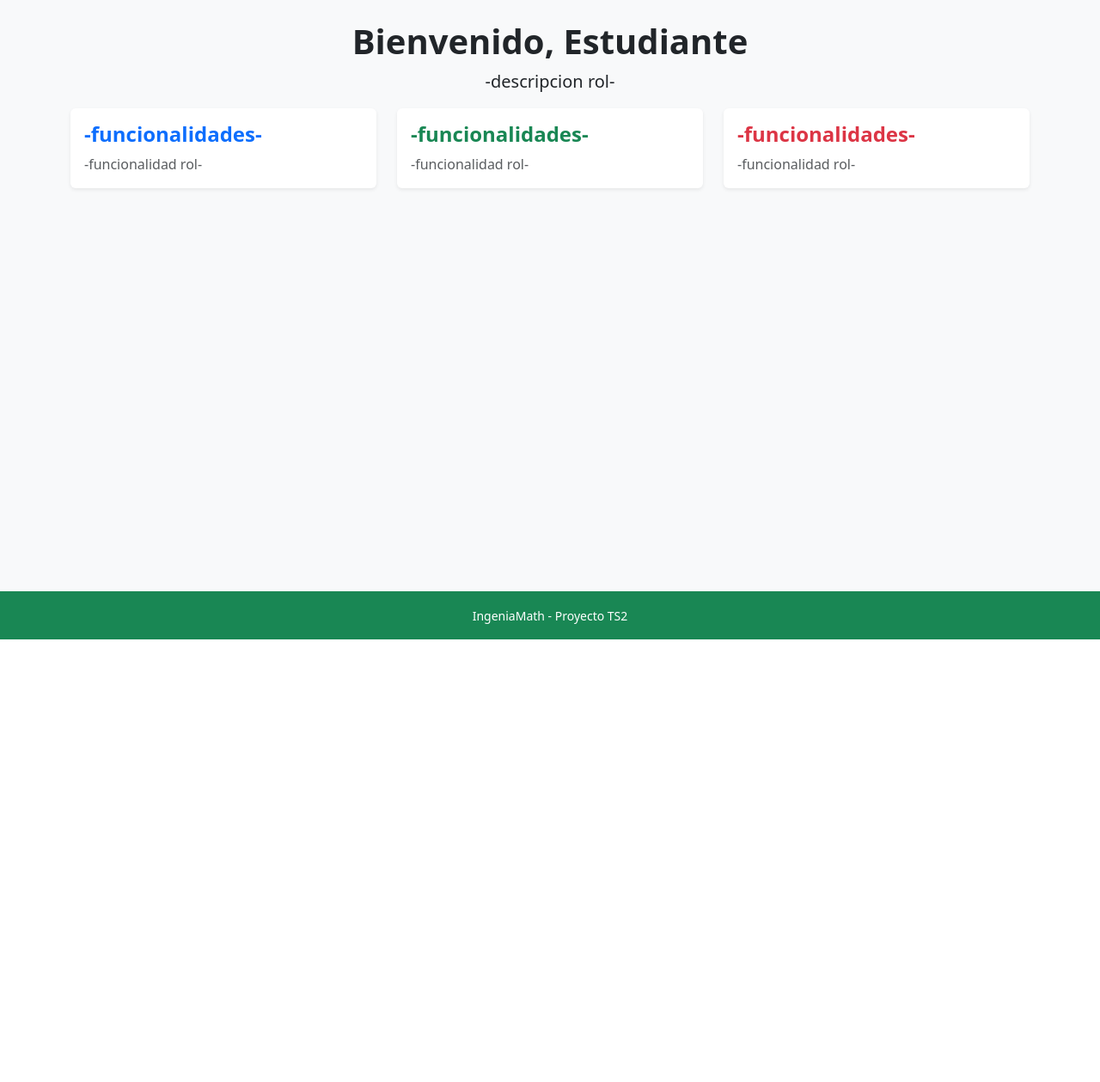
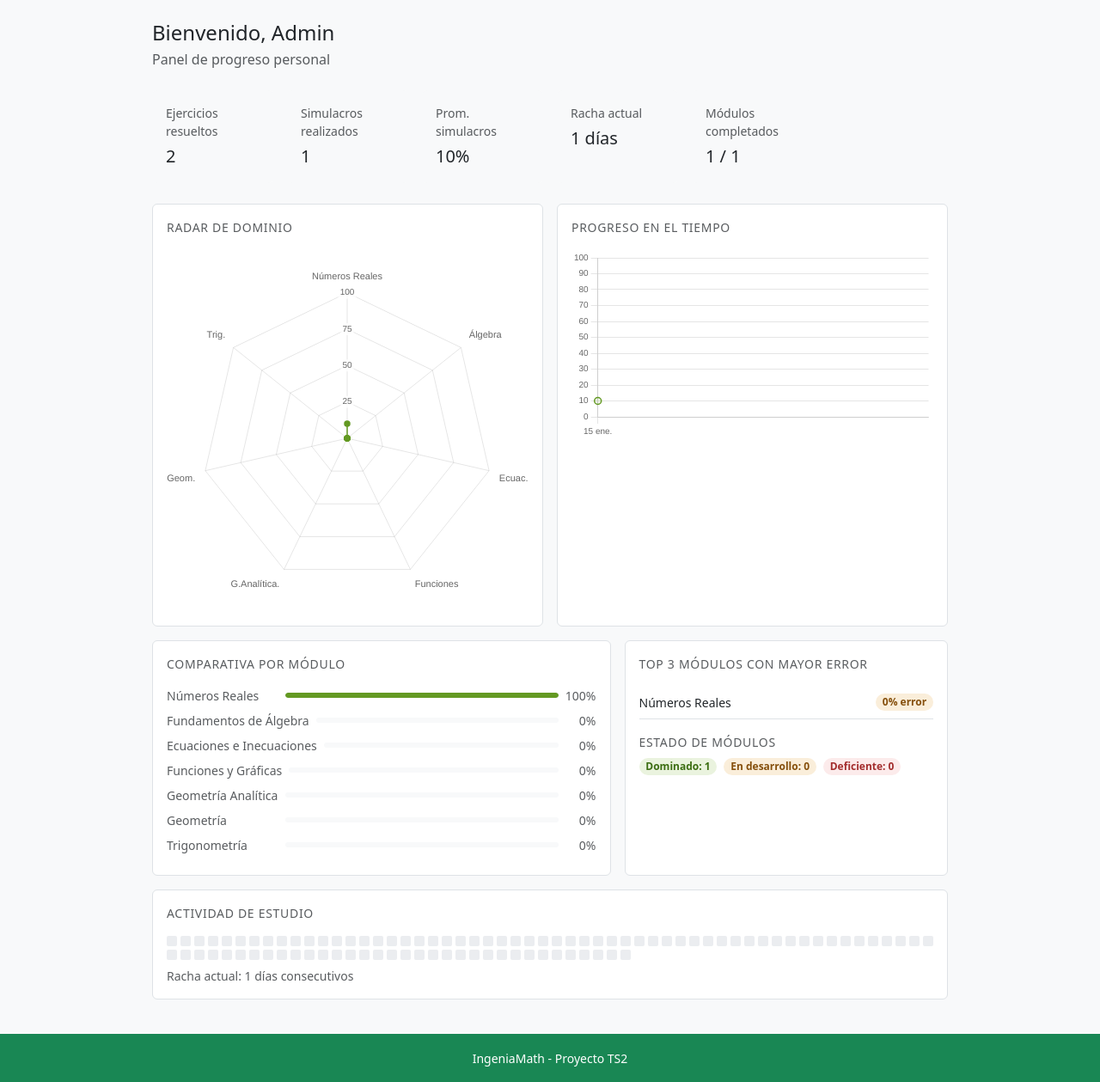
Before and after one commit to dxRony/IngeniaMath, a Laravel app: page /student/dashboard in a window 1280 px wide. Shown: the part 56-1315 px from the top of the page at 86% size. Before the commit the page ends 800 px from the top, so only its background shows below. Run offline with Laravel 12, Linux system fonts and the light colour scheme; a user stored in the database is signed in; data comes from the database, SQL or seed files in the repository; tables that the repository leaves empty hold one stand-in row (values such as "Sample post"); parts of the project's set-up code (start-up, migrations or seed data) failed here and were passed over.

Commit message:
add: student-dashboard - v1

```diff
--- a/app/Http/Controllers/Student/StudentDashboardController.php
+++ b/app/Http/Controllers/Student/StudentDashboardController.php
@@ -3,12 +3,221 @@
 namespace App\Http\Controllers\Student;
 
 use App\Http\Controllers\Controller;
+use App\Models\AssessmentExercise;
+use App\Models\InitialAssessment;
+use App\Models\LearningPath;
+use App\Models\ModuleProgress;
+use App\Models\MockExam;
+use App\Models\PathItem;
+use App\Models\PracticeSession;
+use App\Models\Topic;
+use Illuminate\Support\Facades\Auth;
+use Illuminate\Support\Facades\DB;
 use Illuminate\View\View;
 
 class StudentDashboardController extends Controller
 {
     public function index(): View
     {
-        return view('student.index');
+        $studentId = Auth::id();
+
+        // --- Métricas numéricas ---
+        $totalExercises = AssessmentExercise::where('student_id', $studentId) // via assessment
+            ->join('initial_assessments', 'assessment_exercises.assessment_id', '=', 'initial_assessments.id')
+            ->where('initial_assessments.student_id', $studentId)
+            ->where('assessment_exercises.is_correct', '!=', null)
+            ->count()
+            + DB::table('session_exercises')
+            ->join('practice_sessions', 'session_exercises.session_id', '=', 'practice_sessions.id')
+            ->where('practice_sessions.student_id', $studentId)
+            ->count();
+
+        $totalMockExams   = MockExam::where('student_id', $studentId)->count();
+        $avgMockScore     = MockExam::where('student_id', $studentId)->avg('score');
+
+        // Racha de días consecutivos
+        $streak = $this->calculateStreak($studentId);
+
+        // Módulos completados vs pendientes
+        $moduleStatusCounts = ModuleProgress::where('student_id', $studentId)
+            ->select('topic_id', DB::raw('MAX(id) as max_id'))
+            ->groupBy('topic_id')
+            ->pluck('max_id');
+
+        $latestStatuses = ModuleProgress::whereIn('id', $moduleStatusCounts)
+            ->with('masteryLevel')
+            ->get();
+
+        $completedModules = $latestStatuses->filter(
+            fn($m) => $m->masteryLevel->name === 'Dominado'
+        )->count();
+
+        $pendingModules = $latestStatuses->filter(
+            fn($m) => $m->masteryLevel->name !== 'Dominado'
+        )->count();
+
+        // --- Radar + Comparativa + Progreso en el tiempo ---
+        $latestProgress = ModuleProgress::where('student_id', $studentId)
+            ->select('topic_id', DB::raw('MAX(id) as max_id'))
+            ->groupBy('topic_id')
+            ->pluck('max_id');
+
+        $moduleScores = ModuleProgress::whereIn('id', $latestProgress)
+            ->with(['topic:id,name', 'masteryLevel:id,name'])
+            ->get()
+            ->keyBy('topic_id');
+
+        $topics = Topic::orderBy('order')->get();
+
+        $radarLabels  = [];
+        $radarData    = [];
+
+        $moduleAccuracyRaw = DB::query()
+            ->fromSub($this->studentExercisesBySubtopicQuery($studentId), 'all_exercises')
+            ->join('subtopics as s', 'all_exercises.subtopic_id', '=', 's.id')
+            ->join('topics as t', 's.topic_id', '=', 't.id')
+            ->select(
+                't.id as topic_id',
+                DB::raw('COUNT(*) as total'),
+                DB::raw('SUM(CASE WHEN all_exercises.is_correct = 1 THEN 1 ELSE 0 END) as correct')
+            )
+            ->groupBy('t.id')
+            ->get()
+            ->keyBy('topic_id');
+
+        $barData = [];
+
+        foreach ($topics as $topic) {
+            $radarLabels[] = $this->shortName($topic->name);
+            $score = $moduleScores[$topic->id]->score ?? 0;
+            $totalAttempts = (int) ($moduleAccuracyRaw[$topic->id]->total ?? 0);
+            $correctAttempts = (int) ($moduleAccuracyRaw[$topic->id]->correct ?? 0);
+            $accuracy = $totalAttempts > 0 ? ($correctAttempts / $totalAttempts) * 100 : 0;
+
+            $radarData[] = round($score, 1);
+            $barData[]   = round($accuracy, 1);
+        }
+
+        // Progreso en el tiempo (agrupado por semana)
+        $progressOverTime = ModuleProgress::where('student_id', $studentId)
+            ->select(
+                DB::raw('YEAR(created_at) as year'),
+                DB::raw('WEEK(created_at) as week'),
+                DB::raw('AVG(score) as avg_score'),
+                DB::raw('MIN(created_at) as week_start')
+            )
+            ->groupBy('year', 'week')
+            ->orderBy('week_start')
+            ->get();
+
+        $lineLabels = $progressOverTime->map(
+            fn($r) =>
+            \Carbon\Carbon::parse($r->week_start)->locale('es')->isoFormat('D MMM')
+        )->toArray();
+        $lineData = $progressOverTime->map(fn($r) => round($r->avg_score, 1))->toArray();
+
+        // --- Top 3 módulos con mayor tasa de error ---
+        $topErrors = DB::query()
+            ->fromSub($this->studentExercisesBySubtopicQuery($studentId), 'all_exercises')
+            ->join('subtopics as s', 'all_exercises.subtopic_id', '=', 's.id')
+            ->join('topics as t', 's.topic_id', '=', 't.id')
+            ->select(
+                't.id',
+                't.name',
+                DB::raw('COUNT(*) as total'),
+                DB::raw('SUM(CASE WHEN all_exercises.is_correct = 0 THEN 1 ELSE 0 END) as errors')
+            )
+            ->groupBy('t.id', 't.name')
+            ->orderByDesc('errors')
+            ->limit(3)
+            ->get()
+            ->map(fn($r) => [
+                'name'       => $r->name,
+                'error_rate' => $r->total > 0 ? round(($r->errors / $r->total) * 100) : 0,
+            ]);
+
+        // --- Heatmap (últimos 90 días) ---
+        $activityDays = DB::table('practice_sessions')
+            ->where('student_id', $studentId)
+            ->whereNotNull('ended_at')
+            ->select(DB::raw('DATE(started_at) as day'), DB::raw('COUNT(*) as sessions'))
+            ->groupBy('day')
+            ->pluck('sessions', 'day');
+
+        return view('student.index', compact(
+            'totalExercises',
+            'totalMockExams',
+            'avgMockScore',
+            'streak',
+            'completedModules',
+            'pendingModules',
+            'topics',
+            'moduleScores',
+            'radarLabels',
+            'radarData',
+            'barData',
+            'lineLabels',
+            'lineData',
+            'topErrors',
+            'activityDays'
+        ));
+    }
+
+    private function calculateStreak(int $studentId): int
+    {
+        $days = DB::table('practice_sessions')
+            ->where('student_id', $studentId)
+            ->whereNotNull('ended_at')
+            ->select(DB::raw('DATE(started_at) as day'))
+            ->distinct()
+            ->orderByDesc('day')
+            ->pluck('day')
+            ->map(fn($d) => \Carbon\Carbon::parse($d));
+
+        if ($days->isEmpty()) return 0;
+
+        $streak = 1;
+        for ($i = 0; $i < $days->count() - 1; $i++) {
+            if ($days[$i]->diffInDays($days[$i + 1]) === 1) {
+                $streak++;
+            } else {
+                break;
+            }
+        }
+
+        return $streak;
+    }
+
+    private function shortName(string $name): string
+    {
+        return match ($name) {
+            'Números Reales'           => 'Números Reales',
+            'Fundamentos de Álgebra'   => 'Álgebra',
+            'Ecuaciones e Inecuaciones' => 'Ecuac.',
+            'Funciones y Gráficas'     => 'Funciones',
+            'Geometría Analítica'      => 'G.Analítica.',
+            'Geometría'                => 'Geom.',
+            'Trigonometría'            => 'Trig.',
+            default                    => $name,
+        };
+    }
+
+    private function studentExercisesBySubtopicQuery(int $studentId)
+    {
+        $assessmentExercises = DB::table('assessment_exercises as ae')
+            ->join('initial_assessments as ia', 'ae.assessment_id', '=', 'ia.id')
+            ->join('exercises as e', 'ae.exercise_id', '=', 'e.id')
+            ->where('ia.student_id', $studentId)
+            ->whereNotNull('ae.is_correct')
+            ->select('e.subtopic_id', 'ae.is_correct');
+
+        $sessionExercises = DB::table('session_exercises as se')
+            ->join('practice_sessions as ps', 'se.session_id', '=', 'ps.id')
+            ->join('exercises as e', 'se.exercise_id', '=', 'e.id')
+            ->where('ps.student_id', $studentId)
+            ->whereNotNull('se.is_correct')
+            ->select('e.subtopic_id', 'se.is_correct');
+
+        return $assessmentExercises->unionAll($sessionExercises);
     }
 }
--- a/app/Models/MasteryLevel.php
+++ b/app/Models/MasteryLevel.php
@@ -21,6 +21,11 @@ class MasteryLevel extends Model
         return $this->hasMany(AssessmentModuleResult::class, 'mastery_level_id', 'id');
     }
 
+    public function moduleProgress(): HasMany
+    {
+        return $this->hasMany(ModuleProgress::class, 'mastery_level_id', 'id');
+    }
+
     public function pathItems(): HasMany
     {
         return $this->hasMany(PathItem::class, 'mastery_level_id', 'id');
--- /dev/null
+++ b/app/Models/ModuleProgress.php
@@ -0,0 +1,34 @@
+<?php
+
+namespace App\Models;
+
+use Illuminate\Database\Eloquent\Model;
+
+class ModuleProgress extends Model
+{
+    protected $table = 'module_progress';
+
+    public $timestamps = true;
+
+    protected $fillable = [
+        'score',
+        'student_id',
+        'topic_id',
+        'mastery_level_id',
+    ];
+
+    public function student()
+    {
+        return $this->belongsTo(User::class, 'student_id', 'id');
+    }
+
+    public function topic()
+    {
+        return $this->belongsTo(Topic::class, 'topic_id', 'id');
+    }
+
+    public function masteryLevel()
+    {
+        return $this->belongsTo(MasteryLevel::class, 'mastery_level_id', 'id');
+    }
+}
--- a/app/Models/Topic.php
+++ b/app/Models/Topic.php
@@ -34,6 +34,11 @@ class Topic extends Model
         return $this->hasMany(AssessmentModuleResult::class, 'topic_id', 'id');
     }
 
+    public function moduleProgress(): HasMany
+    {
+        return $this->hasMany(ModuleProgress::class, 'topic_id', 'id');
+    }
+
     public function practiceSessions(): HasMany
     {
         return $this->hasMany(PracticeSession::class, 'topic_id', 'id');
--- a/app/Models/User.php
+++ b/app/Models/User.php
@@ -51,4 +51,9 @@ class User extends Authenticatable
     {
         return $this->hasMany(InitialAssessment::class, 'student_id', 'id');
     }
+
+    public function moduleProgress(): HasMany
+    {
+        return $this->hasMany(ModuleProgress::class, 'student_id', 'id');
+    }
 }
--- a/app/Services/Student/PracticeService.php
+++ b/app/Services/Student/PracticeService.php
@@ -315,6 +315,7 @@ class PracticeService
             'total_correct' => $totalCorrect,
             'total_incorrect' => $totalIncorrect,
             'total_time_seconds' => $totalTimeSeconds,
+            'ended_at' => now(),
         ]);
     }
 
@@ -337,7 +338,7 @@ class PracticeService
         );
         $totalExercises = $progress->total_exercises + 1;
         $totalCorrect = $progress->total_correct + ($isCorrect ? 1 : 0);
-        //actualizando progreso
+        //actualizando progreso ****************************************
         $progress->update([
             'current_difficulty_id' => $this->calculateCurrentDifficultyId($progress, $exercise, $isCorrect),
             'consecutive_correct' => $isCorrect ? $progress->consecutive_correct + 1 : 0,
--- a/resources/views/student/index.blade.php
+++ b/resources/views/student/index.blade.php
@@ -1,47 +1,209 @@
 @extends('student.main')
 
 @section('content')
-    <div class="text-center">
-        <h1 class="fw-bold">Bienvenido, Estudiante</h1>
-        <p class="lead">-descripcion rol-</p>
+<div class="row justify-content-center">
+<div class="col-lg-10">
+
+  {{-- Header --}}
+  <div class="mb-4">
+    <h1 class="h4 fw-medium mb-1">Bienvenido, {{ Auth::user()->first_name }}</h1>
+    <p class="text-muted mb-0">Panel de progreso personal</p>
   </div>
 
   @if(session('success'))
     <div class="alert alert-success">{{ session('success') }}</div>
   @endif
 
-    <section>
-        <div class="row g-4">
-            <div class="col-md-4">
-                <div class="card h-100 shadow-sm border-0">
-                    <div class="card-body">
-                        <h4 class="fw-bold text-primary">-funcionalidades-</h4>
-                        <p class="text-muted mb-0">
-                            -funcionalidad rol-
+  {{-- Métricas numéricas --}}
+  <div class="row g-3 mb-4">
+    @foreach([
+      ['Ejercicios resueltos',    $totalExercises],
+      ['Simulacros realizados',   $totalMockExams],
+      ['Prom. simulacros',        $avgMockScore ? round($avgMockScore, 1).'%' : '—'],
+      ['Racha actual',            $streak.' días'],
+      ['Módulos completados',     $completedModules.' / '.($completedModules + $pendingModules)],
+    ] as $m)
+    <div class="col-6 col-md-4 col-lg-2">
+      <div class="bg-light rounded p-3 h-100">
+        <p class="text-muted small mb-1">{{ $m[0] }}</p>
+        <p class="fs-5 fw-medium mb-0">{{ $m[1] }}</p>
+      </div>
+    </div>
+    @endforeach
+  </div>
+
+  {{-- Radar + Línea --}}
+  <div class="row g-3 mb-3">
+    <div class="col-md-6">
+      <div class="card border rounded p-3 h-100">
+        <p class="text-muted small text-uppercase fw-medium mb-3" style="letter-spacing:.05em">
+          Radar de dominio
         </p>
+        <canvas id="radarChart" height="220"></canvas>
+      </div>
+    </div>
+    <div class="col-md-6">
+      <div class="card border rounded p-3 h-100">
+        <p class="text-muted small text-uppercase fw-medium mb-3" style="letter-spacing:.05em">
+          Progreso en el tiempo
+        </p>
+        <canvas id="lineChart" height="220"></canvas>
       </div>
     </div>
   </div>
-            <div class="col-md-4">
-                <div class="card h-100 shadow-sm border-0">
-                    <div class="card-body">
-                        <h4 class="fw-bold text-success">-funcionalidades-</h4>
-                        <p class="text-muted mb-0">
-                            -funcionalidad rol-
+
+  {{-- Barras + Top errores --}}
+  <div class="row g-3 mb-3">
+    <div class="col-md-7">
+      <div class="card border rounded p-3 h-100">
+        <p class="text-muted small text-uppercase fw-medium mb-3" style="letter-spacing:.05em">
+          Comparativa por módulo
         </p>
+        @foreach($topics as $i => $topic)
+        @php
+          $accuracy = $barData[$i] ?? 0;
+          $color = $accuracy >= 80 ? '#639922' : ($accuracy >= 50 ? '#BA7517' : '#E24B4A');
+        @endphp
+        <div class="d-flex align-items-center gap-2 mb-2">
+          <span class="text-muted small" style="min-width:130px">{{ $topic->name }}</span>
+          <div class="flex-grow-1 bg-light rounded" style="height:6px;overflow:hidden">
+            <div style="height:100%;width:{{ round($accuracy) }}%;background:{{ $color }};border-radius:3px"></div>
+          </div>
+          <span class="text-muted small" style="min-width:36px;text-align:right">
+            {{ round($accuracy) }}%
+          </span>
+        </div>
+        @endforeach
       </div>
     </div>
+
+    <div class="col-md-5">
+      <div class="card border rounded p-3 h-100">
+        <p class="text-muted small text-uppercase fw-medium mb-3" style="letter-spacing:.05em">
+          Top 3 módulos con mayor error
+        </p>
+        @forelse($topErrors as $error)
+        <div class="d-flex align-items-center justify-content-between py-2 border-bottom">
+          <span class="small">{{ $error['name'] }}</span>
+          <span class="badge rounded-pill"
+                style="background:{{ $error['error_rate'] >= 60 ? '#FCEBEB' : '#FAEEDA' }};
+                       color:{{ $error['error_rate'] >= 60 ? '#A32D2D' : '#854F0B' }};">
+            {{ $error['error_rate'] }}% error
+          </span>
         </div>
-            <div class="col-md-4">
-                <div class="card h-100 shadow-sm border-0">
-                    <div class="card-body">
-                        <h4 class="fw-bold text-danger">-funcionalidades-</h4>
-                        <p class="text-muted mb-0">
-                            -funcionalidad rol-
+        @empty
+        <p class="text-muted small">Sin datos disponibles.</p>
+        @endforelse
+
+        <p class="text-muted small text-uppercase fw-medium mt-3 mb-2" style="letter-spacing:.05em">
+          Estado de módulos
         </p>
+        @php
+          $dominado     = $moduleScores->filter(fn($m) => $m->masteryLevel->name === 'Dominado')->count();
+          $enDesarrollo = $moduleScores->filter(fn($m) => $m->masteryLevel->name === 'En desarrollo')->count();
+          $deficiente   = $moduleScores->filter(fn($m) => $m->masteryLevel->name === 'Deficiente')->count();
+        @endphp
+        <div class="d-flex gap-2 flex-wrap">
+          <span class="badge rounded-pill" style="background:#EAF3DE;color:#3B6D11">
+            Dominado: {{ $dominado }}
+          </span>
+          <span class="badge rounded-pill" style="background:#FAEEDA;color:#854F0B">
+            En desarrollo: {{ $enDesarrollo }}
+          </span>
+          <span class="badge rounded-pill" style="background:#FCEBEB;color:#A32D2D">
+            Deficiente: {{ $deficiente }}
+          </span>
         </div>
       </div>
     </div>
   </div>
-    </section>
+
+  {{-- Heatmap --}}
+  <div class="card border rounded p-3 mb-3">
+    <p class="text-muted small text-uppercase fw-medium mb-3" style="letter-spacing:.05em">
+      Actividad de estudio
+    </p>
+    <div id="heatmap" class="d-flex flex-wrap gap-1"></div>
+    <p class="text-muted small mt-2 mb-0">Racha actual: {{ $streak }} días consecutivos</p>
+  </div>
+
+</div>
+</div>
+
+{{-- @push('scripts') --}}
+<script src="https://cdn.jsdelivr.net/npm/chart.js@4.4.0/dist/chart.umd.min.js"></script>
+<script>
+  const radarLabels = @json($radarLabels);
+  const radarData   = @json($radarData);
+  const lineLabels  = @json($lineLabels);
+  const lineData    = @json($lineData);
+  const barLabels   = @json($topics->pluck('name'));
+  const barData     = @json($barData);
+  const activityDays = @json($activityDays);
+
+  // Radar
+  new Chart(document.getElementById('radarChart'), {
+    type: 'radar',
+    data: {
+      labels: radarLabels,
+      datasets: [{
+        data: radarData,
+        backgroundColor: 'rgba(99,153,34,0.15)',
+        borderColor: '#639922',
+        pointBackgroundColor: '#639922',
+        borderWidth: 1.5,
+        pointRadius: 3,
+      }]
+    },
+    options: {
+      responsive: true,
+      plugins: { legend: { display: false } },
+      scales: { r: { min: 0, max: 100, ticks: { stepSize: 25, font: { size: 10 } },
+                     pointLabels: { font: { size: 11 } } } }
+    }
+  });
+
+  // Línea
+  new Chart(document.getElementById('lineChart'), {
+    type: 'line',
+    data: {
+      labels: lineLabels.length ? lineLabels : ['Diagnóstico'],
+      datasets: [{
+        label: 'Puntaje promedio',
+        data: lineData.length ? lineData : [0],
+        borderColor: '#639922',
+        backgroundColor: 'rgba(99,153,34,0.1)',
+        borderWidth: 1.5,
+        pointRadius: 4,
+        fill: true,
+        tension: 0.3,
+      }]
+    },
+    options: {
+      responsive: true,
+      plugins: { legend: { display: false } },
+      scales: { y: { min: 0, max: 100, ticks: { font: { size: 10 } } },
+                x: { ticks: { font: { size: 10 } } } }
+    }
+  });
+
+  // Heatmap
+  const hm = document.getElementById('heatmap');
+  const today = new Date();
+  const colors = ['#ebedf0', '#c6e48b', '#7bc96f', '#239a3b', '#196127'];
+
+  for (let i = 89; i >= 0; i--) {
+    const d = new Date(today);
+    d.setDate(d.getDate() - i);
+    const key = d.toISOString().split('T')[0];
+    const sessions = activityDays[key] || 0;
+    const intensity = sessions === 0 ? 0 : Math.min(sessions, 4);
+    const cell = document.createElement('div');
+    cell.style.cssText = `width:12px;height:12px;border-radius:2px;background:${colors[intensity]}`;
+    cell.title = `${key}: ${sessions} sesiones`;
+    hm.appendChild(cell);
+  }
+</script>
+{{-- @endpush --}}
+
 @endsection
```
Also changed, not shown: app/Services/Student/InitialAssessmentService.php (+8 -0 lines), database/migrations/2026_04_27_081102_create_module_progress_table.php (added). Lines whose indentation alone changed are shown as unchanged.
